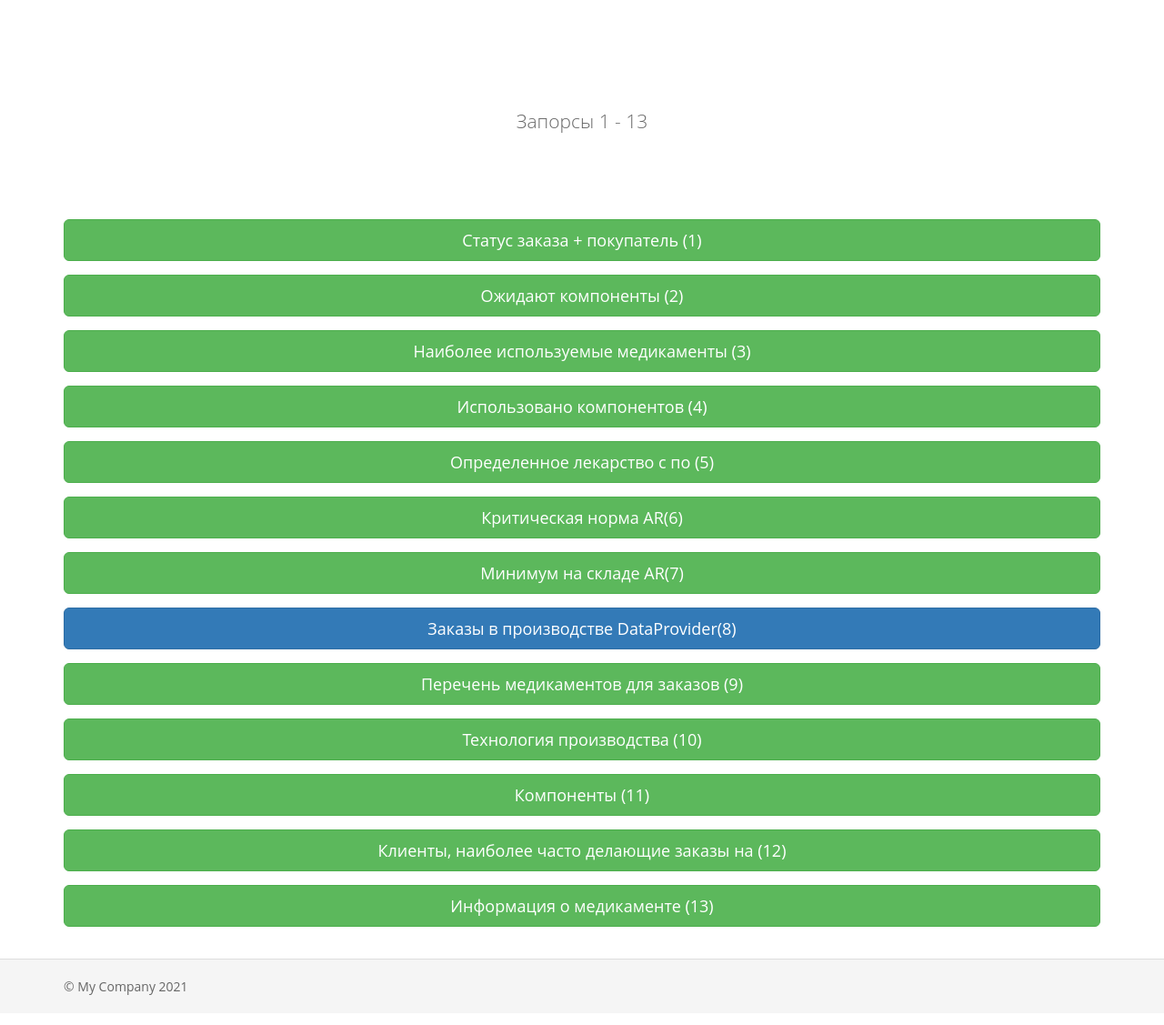
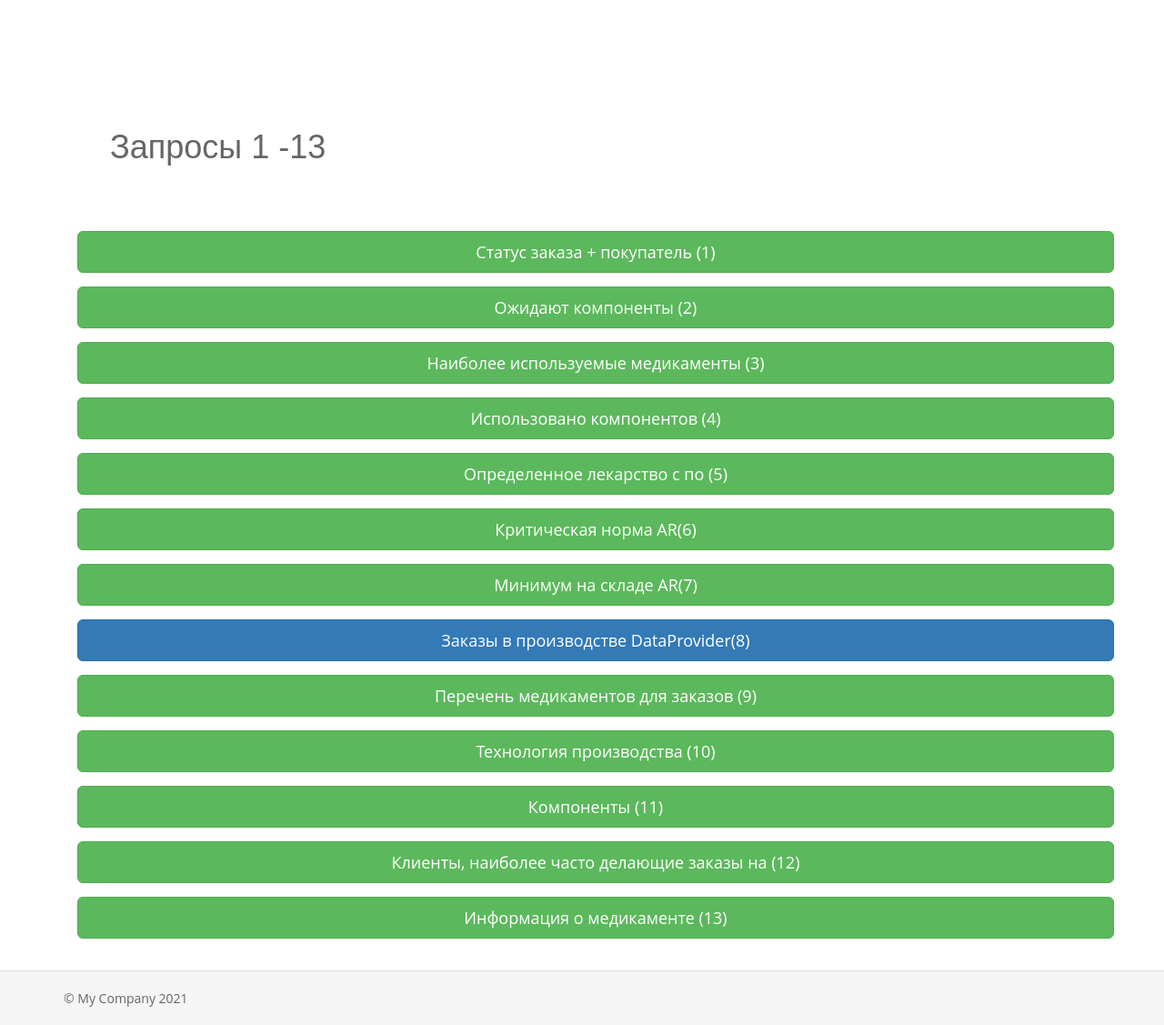
Before and after one commit to Happiest-d/coursework, a Yii app: template views/site/index.php in a window 1280 px wide. Shown: the whole page at 91% size. Before the commit the page ends 1094 px from the top, so only its background shows below. Run offline with PHP 8.4 and a stand-in for Yii, Linux system fonts and the light colour scheme; the template is opened without the code that fills it, so the values that code supplies are empty; some libraries are stand-ins or nearby versions.

Commit message:
fronend update

```diff
--- a/views/site/index.php
+++ b/views/site/index.php
@@ -5,12 +5,8 @@ use yii\helpers\Html;
 
 $this->title = 'My Yii Application';
 ?>
-<div class="site-index">
-
-    <div class="jumbotron">
-        <p>Запорсы 1 - 13</p>
-    </div>
-
+<div class="container">
+    <h1 style="margin: 2em 1em">Запросы 1 -13</h1>
     <div class="body-content">
 
         <div class="row">
@@ -54,6 +50,5 @@ $this->title = 'My Yii Application';
                 <p><?= Html::a('Информация о медикаменте (13)', ['medicine/info'], ['class' => 'btn btn-lg btn-success btn-block']) ?></p>
             </div>
         </div>
-
     </div>
 </div>
```
Also changed, not shown: modules/admin/views/default/index.php (+2 -6 lines).
